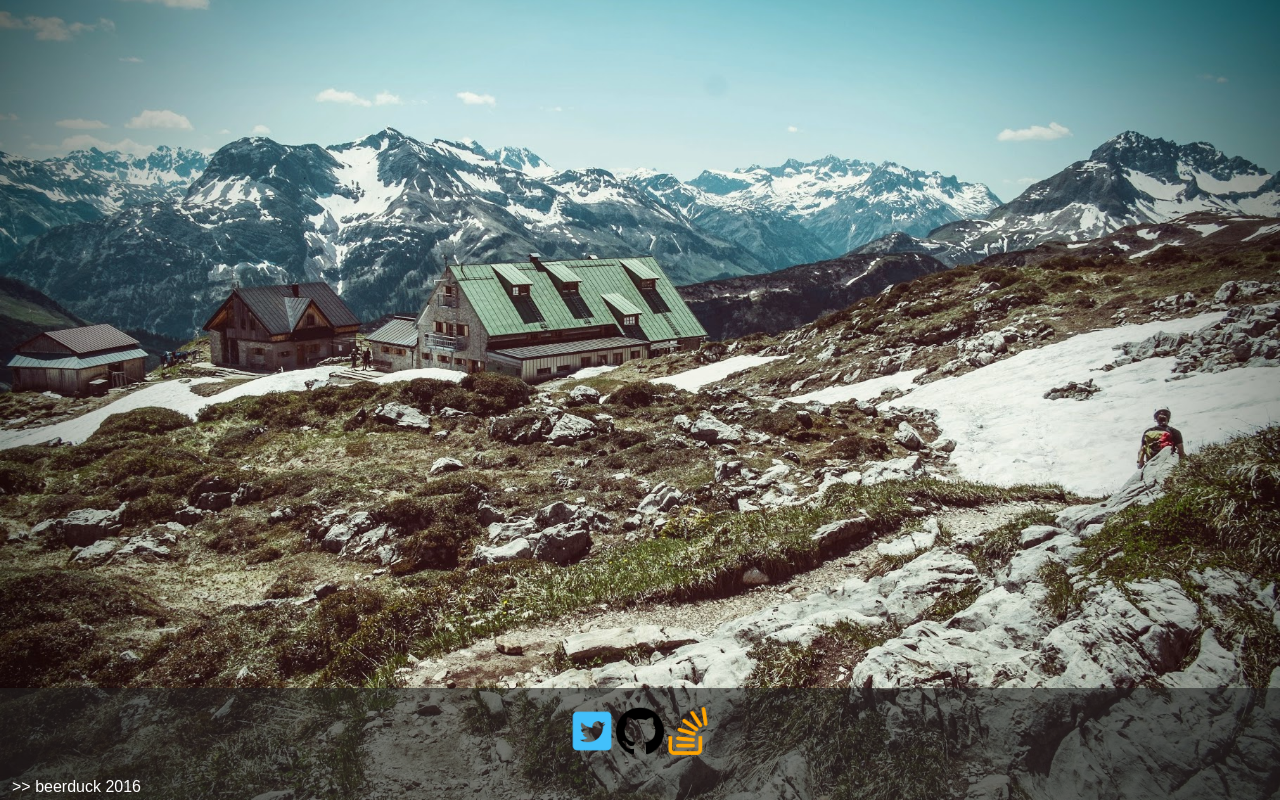
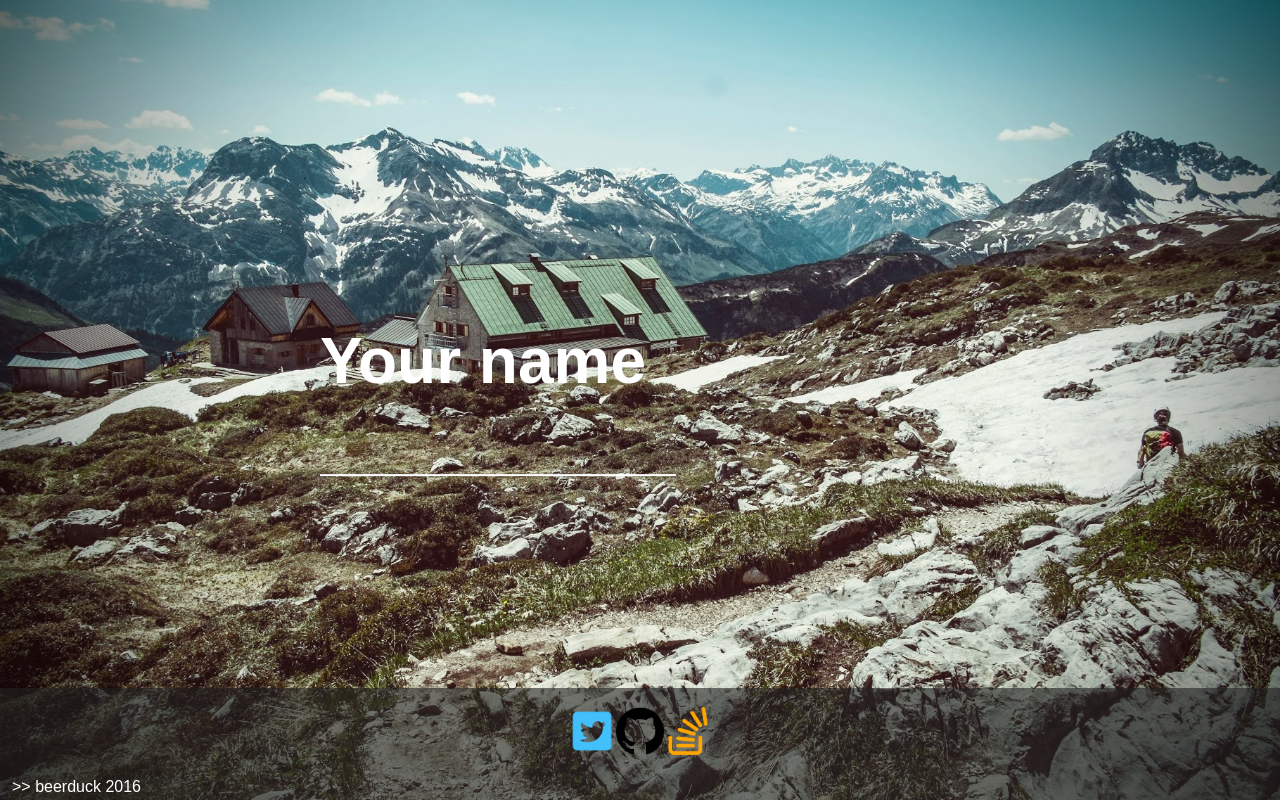
Before and after one commit to b33rduck/b33rduck.github.io, a React app: page / in a window 1280 px wide. Built offline with nearby package versions, Linux system fonts and the light colour scheme.

Commit message:
Start with Salutation feature

```diff
--- a/src/components/App.js
+++ b/src/components/App.js
@@ -1,5 +1,6 @@
 import React from 'react';
 import Footer from './Footer/Footer';
+import Salutation from './Salutation/Salutation';
 
 export default class App extends React.Component {
   constructor(props) {
@@ -9,6 +10,7 @@ export default class App extends React.Component {
   render() {
     return (
       <div className="page-wrapper">
+        <Salutation />
         <Footer />
       </div>
     );
--- /dev/null
+++ b/src/components/Salutation/Salutation.js
@@ -0,0 +1,14 @@
+import React from 'react';
+import './salutation.css';
+
+export default class Footer extends React.Component {
+
+  render() {
+    const year = new Date().getFullYear();
+    return (
+      <div className="salutation">
+        <h1>Your name <input type="text" /></h1>
+      </div>
+    );
+  }
+}
--- /dev/null
+++ b/src/components/Salutation/salutation.css
@@ -0,0 +1,16 @@
+.salutation {
+  position: fixed;
+  top: 50%;
+  left: 50%;
+  transform: translate(-50%, -50%);
+  font-size: 2em;
+  color: #ffffff;
+}
+
+.salutation > h1 > input[type=text] {
+  border: none;
+  border-bottom: 2px solid #ffffff;
+  background-color:rgba(0, 0, 0, 0);
+  width: 5.500em;
+  color: #ffffff;
+}
```
